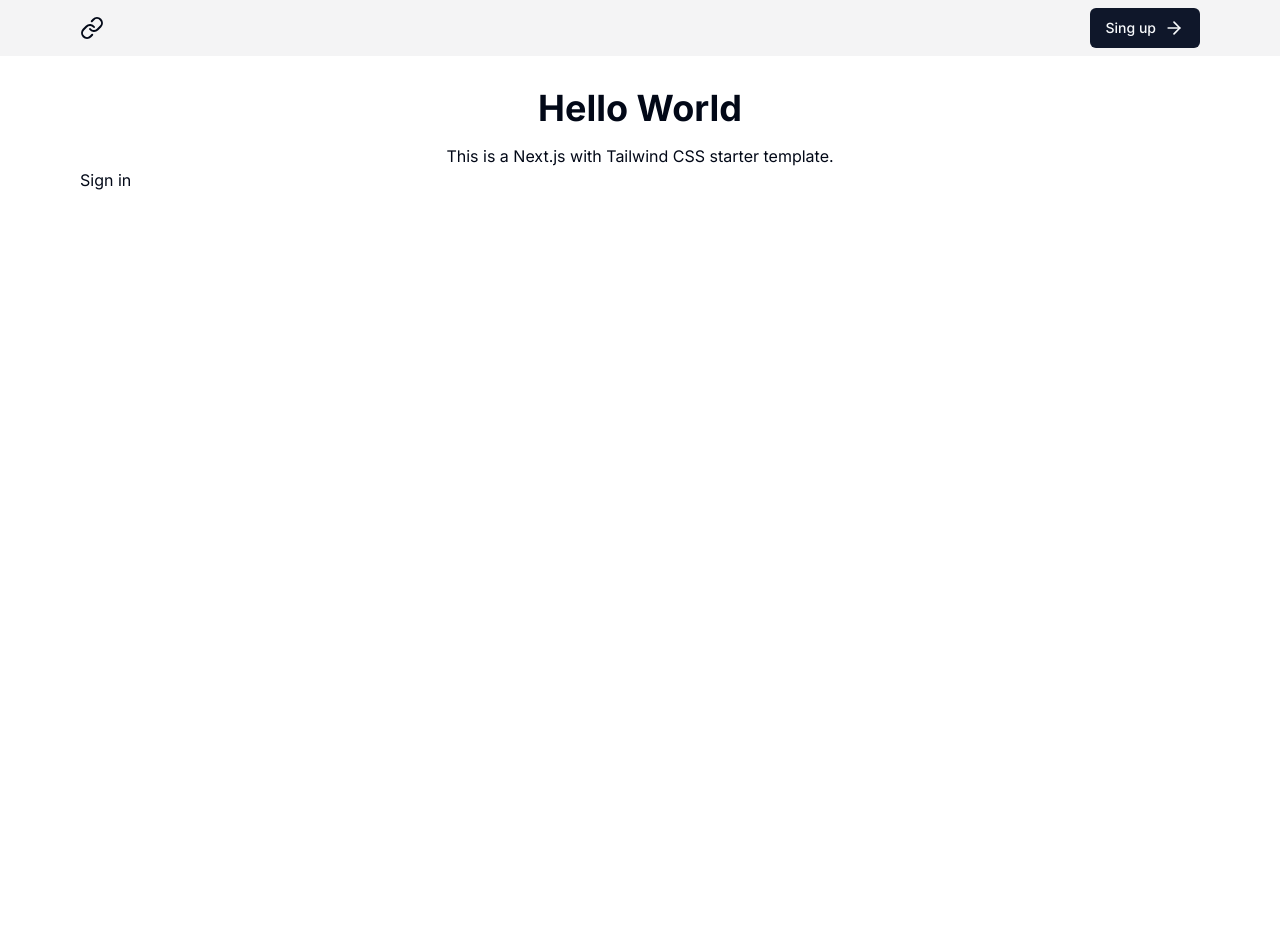
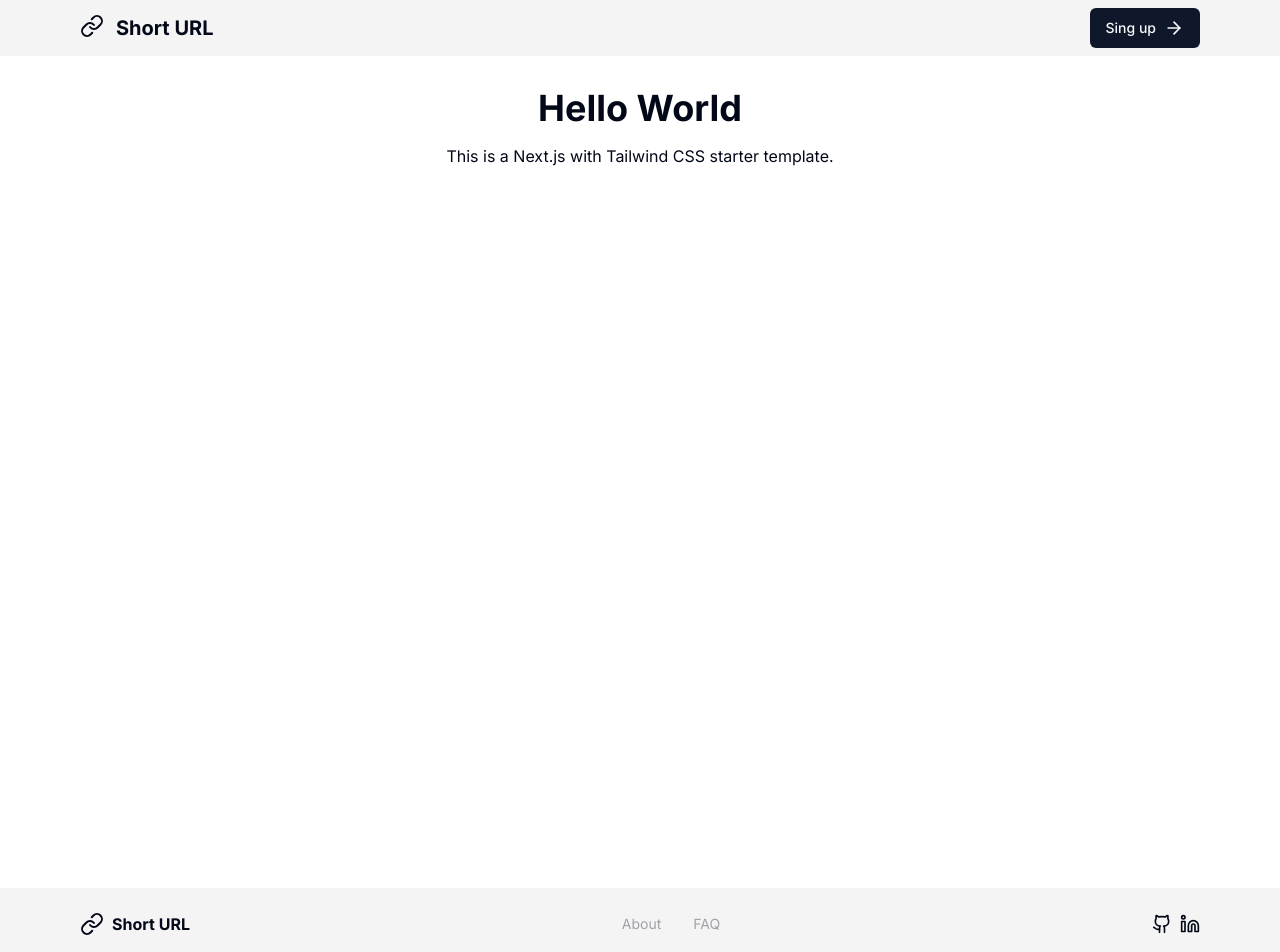
Before and after one commit to NNeshz/url-shorter, a Next.js app: page / in a window 1280 px wide. Shown: the top 952 px of the page. Before the commit the page ends 800 px from the top, so only its background shows below. Built offline with nearby package versions, Linux system fonts and the light colour scheme; no server answers.

Commit message:
chore: Add Footer component to layout and update page styling

```diff
--- a/src/app/layout.tsx
+++ b/src/app/layout.tsx
@@ -2,6 +2,7 @@ import type { Metadata } from "next";
 import { Inter } from "next/font/google";
 import "./globals.css";
 import Navbar from "@/components/Navbar";
+import Footer from "@/components/Footer";
 
 const inter = Inter({ subsets: ["latin"] });
 
@@ -20,6 +21,7 @@ export default function RootLayout({
       <body className={inter.className}>
         <Navbar />
         {children}
+        <Footer />
       </body>
     </html>
   );
--- a/src/app/page.tsx
+++ b/src/app/page.tsx
@@ -4,13 +4,10 @@ import Link from "next/link";
 export default function Home() {
 
   return (
-    <main className="">
+    <main className="h-screen">
       <MaxWidthWrapper>
         <h1 className="text-4xl font-bold text-center mt-8">Hello World</h1>
         <p className="text-center mt-4">This is a Next.js with Tailwind CSS starter template.</p>
-        <Link href={"/sign-in"}>
-          Sign in
-        </Link>
       </MaxWidthWrapper>
     </main>
   );
--- /dev/null
+++ b/src/components/Footer.tsx
@@ -0,0 +1,31 @@
+import { GithubIcon, Linkedin, LucideLink } from "lucide-react";
+import Link from "next/link";
+import MaxWidthWrapper from "./MaxWidthWrapper";
+
+const Footer = () => {
+  return (
+    <div className="w-full bg-zinc-100">
+      <MaxWidthWrapper className="flex justify-between items-center py-6">
+        <section>
+          <Link href={"/"} className="flex gap-x-2 font-bold">
+            <LucideLink /> Short URL
+          </Link>
+        </section>
+        <section className="flex gap-x-8">
+          <Link href={"/about"} className="text-sm text-zinc-400 hover:text-zinc-600">About</Link>
+          <Link href={"/contact"} className="text-sm text-zinc-400 hover:text-zinc-600">FAQ</Link>
+        </section>
+        <section className="flex gap-x-2">
+          <Link href={"/"}>
+            <GithubIcon className="w-5" />
+          </Link>
+          <Link href={"/"}>
+            <Linkedin className="w-5" />
+          </Link>
+        </section>
+      </MaxWidthWrapper>
+    </div>
+  );
+};
+
+export default Footer;
--- a/src/components/Navbar.tsx
+++ b/src/components/Navbar.tsx
@@ -13,8 +13,8 @@ const Navbar = async () => {
   return (
     <nav className="w-full bg-zinc-100">
       <MaxWidthWrapper className="flex items-center justify-between py-2">
-        <Link href={"/"}>
-          <LucideLink className="font-black w-6" />
+        <Link href={"/"} className="flex gap-x-3 font-bold text-xl">
+          <LucideLink className="font-black w-6" /> Short URL
         </Link>
         {session === null ? (
           <Link
```
